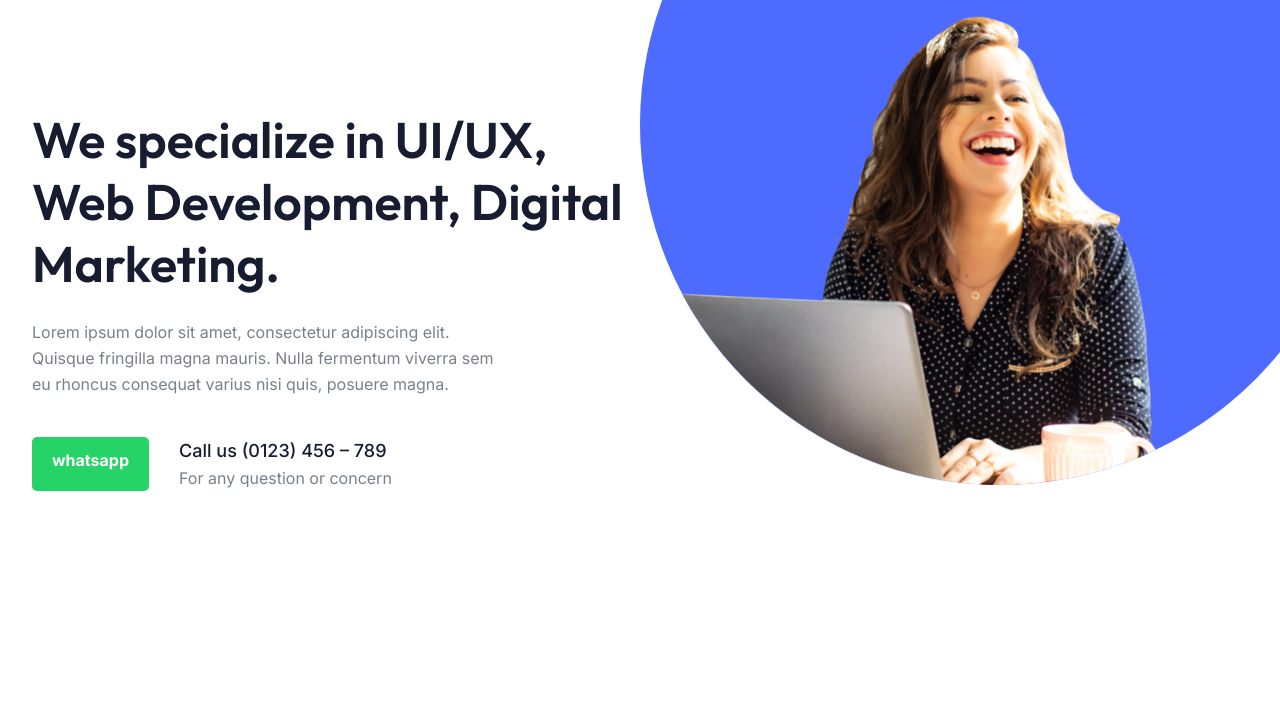
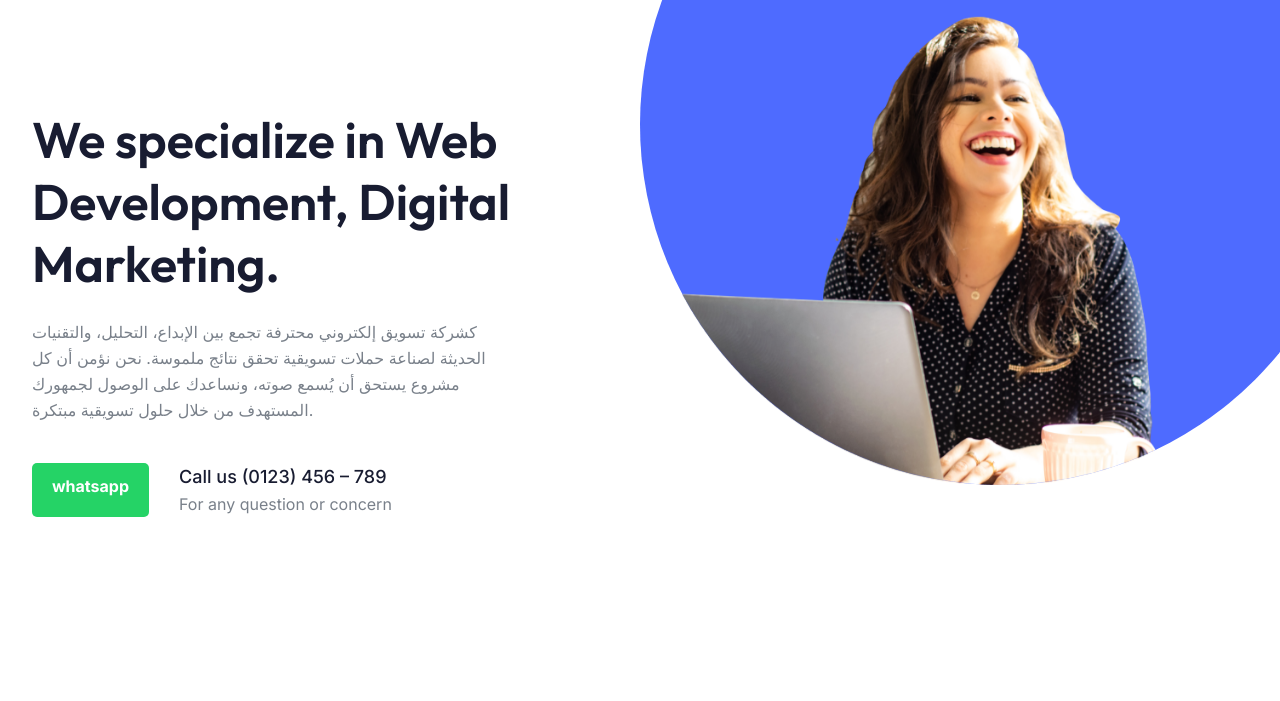
Before and after one commit to labibseo/landing_page_seo, a plain HTML site: page index.html in a window 1280 px wide. Shown: the part 99-800 px from the top of the page. Drawn offline with Linux system fonts and the light colour scheme.

Commit message:
Update index.html

```diff
--- a/index.html
+++ b/index.html
@@ -119,9 +119,10 @@
         <div class="bb ze ki xn 2xl:ud-px-0">
           <div class="tc _o">
             <div class="animate_left jn/2">
-              <h1 class="fk vj zp or kk wm wb">We specialize in UI/UX, Web Development, Digital Marketing.</h1>
+              <h1 class="fk vj zp or kk wm wb">We specialize in Web Development, Digital Marketing.</h1>
               <p class="fq">
-                Lorem ipsum dolor sit amet, consectetur adipiscing elit. Quisque fringilla magna mauris. Nulla fermentum viverra sem eu rhoncus consequat varius nisi quis, posuere magna.
+                 كشركة تسويق إلكتروني محترفة تجمع بين الإبداع، التحليل، والتقنيات الحديثة لصناعة حملات تسويقية تحقق نتائج ملموسة.
+نحن نؤمن أن كل مشروع يستحق أن يُسمع صوته، ونساعدك على الوصول لجمهورك المستهدف من خلال حلول تسويقية مبتكرة.
               </p>
 
               <div class="tc tf yo zf mb">
```
